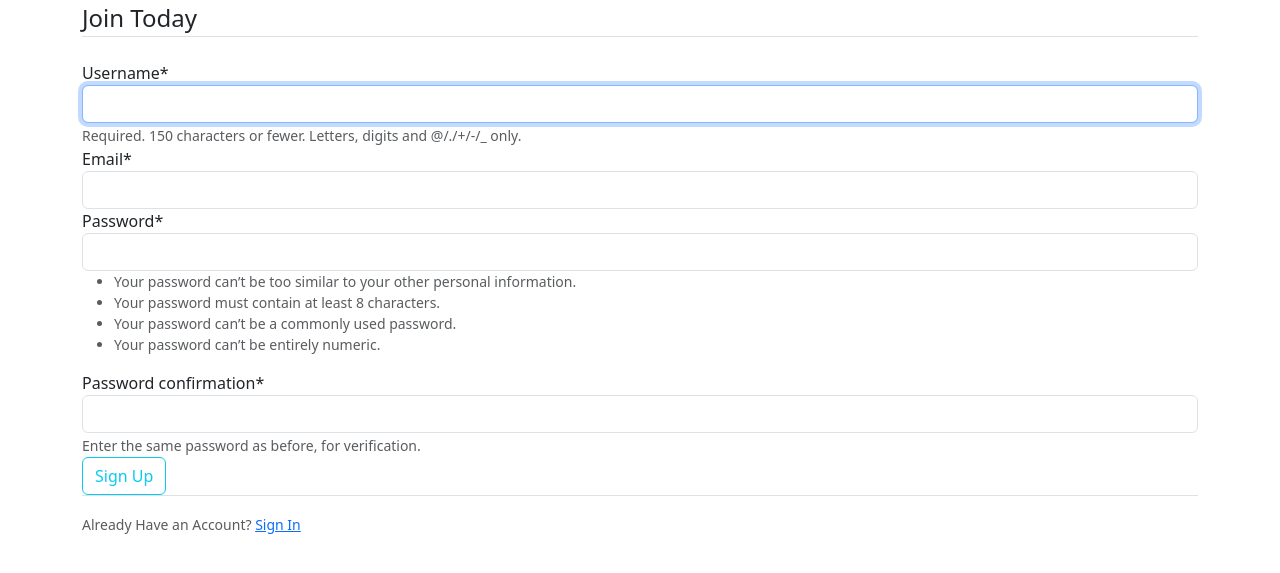
After one commit to joey57/insta-clone, a Django app: page /register/ in a window 1280 px wide. The commit adds this page. Shown: the top 573 px of the page. Run offline with Django 4.2, Linux system fonts and the light colour scheme; some libraries are stand-ins or nearby versions.

Commit message:
create user registration form and install crispy forms

```diff
--- a/iclone/settings.py
+++ b/iclone/settings.py
@@ -40,6 +40,7 @@ INSTALLED_APPS = [
     'django.contrib.staticfiles',
     'insta',
     'django_bootstrap5',
+    'crispy_forms',
 ]
 
 MIDDLEWARE = [
@@ -124,6 +125,8 @@ STATICFILES_DIRS =[
     os.path.join(BASE_DIR, "static")
 ]
 
+CRISPY_TEMPLATE_PACK = 'bootstrap4'
+
 MEDIA_URL = 'media/'
 MEDIA_ROOT = os.path.join(BASE_DIR, "media")
 
--- a/iclone/urls.py
+++ b/iclone/urls.py
@@ -15,8 +15,10 @@ Including another URLconf
 """
 from django.contrib import admin
 from django.urls import path, include
+from insta import views as insta_views
 
 urlpatterns = [
     path('admin/', admin.site.urls),
     path('', include('insta.urls')),
+    path('register/', insta_views.register, name = 'register')
 ]
--- /dev/null
+++ b/insta/forms.py
@@ -0,0 +1,10 @@
+from django import forms
+from django.contrib.auth.models import User
+from django.contrib.auth.forms import UserCreationForm
+
+class UserRegisterForm(UserCreationForm):
+  email = forms.EmailField()
+
+  class Meta:
+    model = User
+    fields = ['username', 'email', 'password1', 'password2']
--- a/insta/templates/index.html
+++ b/insta/templates/index.html
@@ -6,9 +6,7 @@
   <meta http-equiv="X-UA-Compatible" content="IE=edge" />
   <meta name="viewport" content="width=device-width, initial-scale=1.0" />
   <link rel="stylesheet" href="../static/css/navbar.css" />
-  <link href="https://cdn.jsdelivr.net/npm/bootstrap@5.1.3/dist/css/bootstrap.min.css" rel="stylesheet"
-        integrity="sha384-1BmE4kWBq78iYhFldvKuhfTAU6auU8tT94WrHftjDbrCEXSU1oBoqyl2QvZ6jIW3" crossorigin="anonymous">
-  <link rel="stylesheet" href="  https://cdn.jsdelivr.net/npm/bootstrap@4.6.0/dist/css/bootstrap.min.css" />
+  <link href="https://cdn.jsdelivr.net/npm/bootstrap@5.1.3/dist/css/bootstrap.min.css" rel="stylesheet" integrity="sha384-1BmE4kWBq78iYhFldvKuhfTAU6auU8tT94WrHftjDbrCEXSU1oBoqyl2QvZ6jIW3" crossorigin="anonymous">
   <title>Instagram</title>
 
 </head>
--- /dev/null
+++ b/insta/templates/users/register.html
@@ -0,0 +1,30 @@
+{% extends 'base.html' %}
+{% load crispy_forms_tags %}
+{% if messsages %}
+{% for message in messages %}
+    <div class="alert alert-{{message.tags}}">
+        {{message}}
+    </div>
+{% endfor %}
+{% endif %}
+{% block content %}
+
+    <div class="container">
+        <form method="POST">
+            {% csrf_token %}
+            <fieldset class="form-group">
+                <legend class="border-bottom mb-4">Join Today</legend>
+                {{ form | crispy }}
+            </fieldset>
+            <div class="from-group">
+                <button class="btn btn-outline-info" type="submit">Sign Up</button>
+            </div>
+        </form>
+
+        <div class="border-top pt-3">
+            <small class="text-muted">Already Have an Account?
+                <a href="">Sign In</a>
+            </small>
+        </div>
+    </div>
+{% endblock %}
--- a/insta/views.py
+++ b/insta/views.py
@@ -1,6 +1,22 @@
-from django.shortcuts import render
+import re
+from django.shortcuts import redirect, render
 from django.http  import HttpResponse, Http404
+from django.contrib.auth.forms import UserCreationForm
+from django.contrib import messages
+from .forms import UserRegisterForm
 
 # Create your views here.
 def index(request):
     return render(request, 'index.html')
+
+def register(request):
+    if request.method == 'POST':
+        form = UserRegisterForm(request.POST)
+        if form.is_valid():
+            form.save()
+            username = form.cleaned_data.get('username')
+            messages.success(request, f'Account created for  {username}')
+            return redirect('login.html')
+    else:
+       form = UserRegisterForm()
+    return render(request, 'users/register.html',{"form":form})
```
Also changed, not shown: db.sqlite3.
